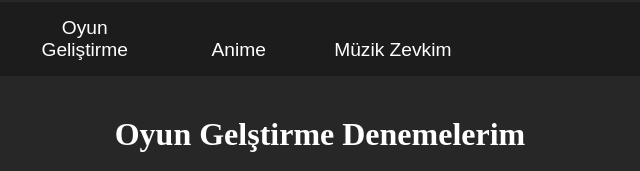
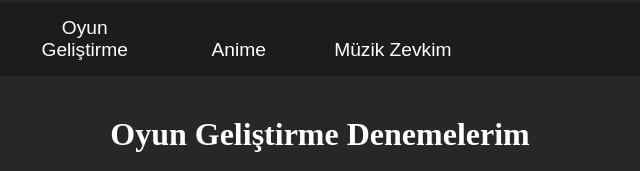
Before and after one commit to IsIkEfe/BTU-Bilg.-Muh.-Giris-Proje-Odevi, a plain HTML site: page OyunGelistirme.html in a window 1280 px wide. Shown: the top 171 px of the page, 320-960 px from the left. Drawn offline with Linux system fonts and the light colour scheme.

Commit message:
Update OyunGelistirme.html

```diff
--- a/OyunGelistirme.html
+++ b/OyunGelistirme.html
@@ -80,7 +80,7 @@
       </ul>
     </div>
 
-    <h1>Oyun Gelştirme Denemelerim</h1>
+    <h1>Oyun Geliştirme Denemelerim</h1>
 <a  href=https://isikefe.itch.io/robottankac><img src="Robot.png"></a>
     <p>
       İlk oyun geliştirme deneyimim Mağara Jam 3 için bir oyun geliştirmemle oldu.
```
